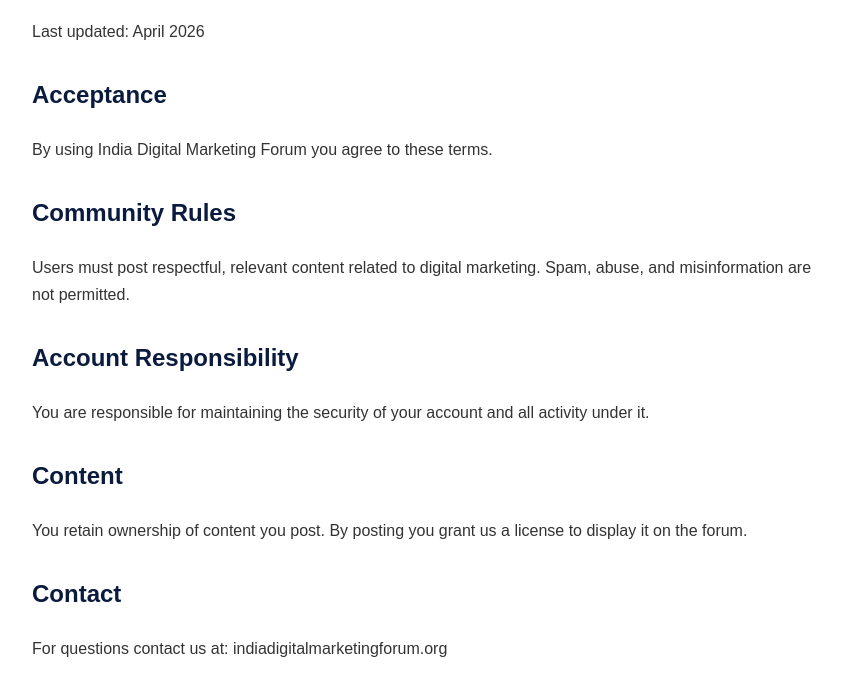
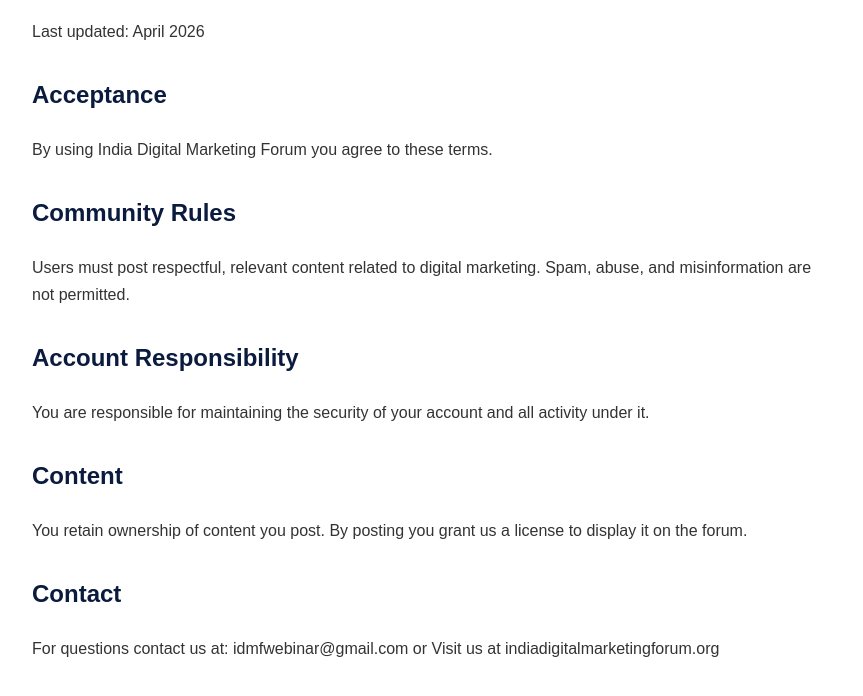
Before and after one commit to goenkavarun/forum-community, a website: page terms.html in a window 1280 px wide. Shown: the part 152-848 px from the top of the page, without its empty margins (208-1071 px from the left). Drawn offline with Linux system fonts and the light colour scheme.

Commit message:
Update terms.html

```diff
--- a/terms.html
+++ b/terms.html
@@ -21,6 +21,6 @@
     <h2>Content</h2>
     <p>You retain ownership of content you post. By posting you grant us a license to display it on the forum.</p>
     <h2>Contact</h2>
-    <p>For questions contact us at: indiadigitalmarketingforum.org</p>
+    <p>For questions contact us at: idmfwebinar@gmail.com or Visit us at indiadigitalmarketingforum.org</p>
 </body>
 </html>
```
